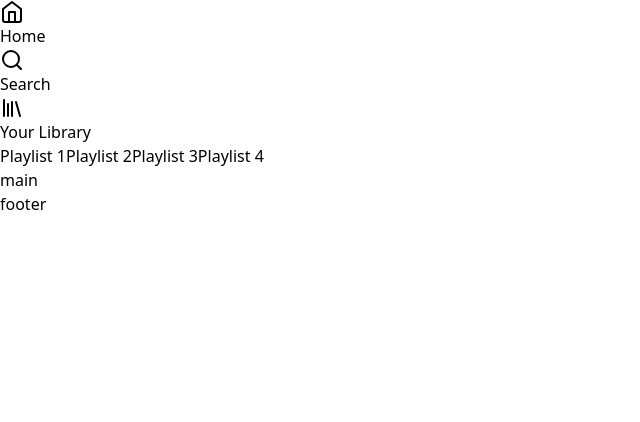
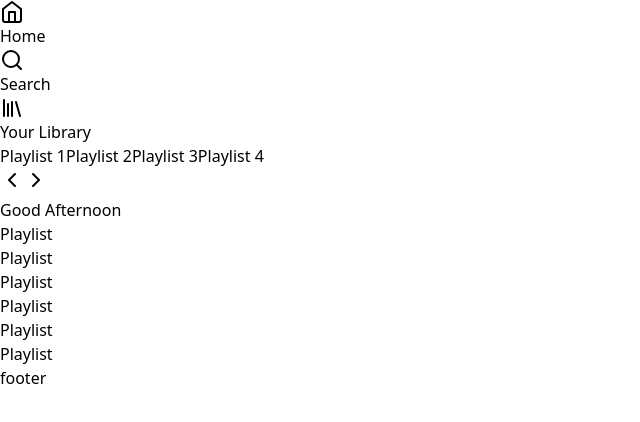
Before and after one commit to vagnermaltauro/clone-spotify-with-tailwind, a Next.js app: page / in a window 1280 px wide. Shown: the top 422 px of the page, without its empty margins (0-640 px from the left). Built offline with nearby package versions, Linux system fonts and the light colour scheme.

Commit message:
feat(page.tsx): add navigation buttons and playlist grid to home page

```diff
--- a/src/app/page.tsx
+++ b/src/app/page.tsx
@@ -1,5 +1,8 @@
+/* eslint-disable react/button-has-type */
 import React from 'react';
-import { Home as HomeIcon, Search, Library } from 'lucide-react';
+import {
+  Home as HomeIcon, Search, Library, ChevronLeft, ChevronRight,
+} from 'lucide-react';
 
 export default function Home() {
   return (
@@ -38,7 +41,26 @@
         </aside>
 
         <main className="flex-1 p-6">
-          main
+          <div className="flex items-center gap-3">
+            <button className="rounded-full bg-black/40 p-1">
+              <ChevronLeft />
+            </button>
+
+            <button className="rounded-full bg-black/40 p-1">
+              <ChevronRight />
+            </button>
+          </div>
+
+          <h1 className="font-semibold text-3xl mt-10">Good Afternoon</h1>
+
+          <div className="grid grid-cols-3 gap-4">
+            <div className="bg-white/10 rounded">Playlist</div>
+            <div className="bg-white/10 rounded">Playlist</div>
+            <div className="bg-white/10 rounded">Playlist</div>
+            <div className="bg-white/10 rounded">Playlist</div>
+            <div className="bg-white/10 rounded">Playlist</div>
+            <div className="bg-white/10 rounded">Playlist</div>
+          </div>
         </main>
       </div>
 
```
